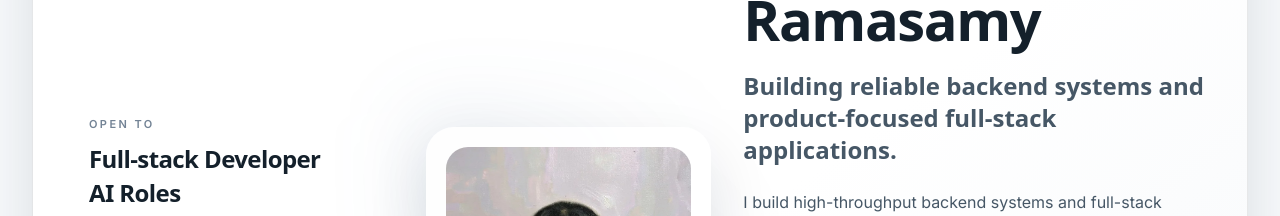
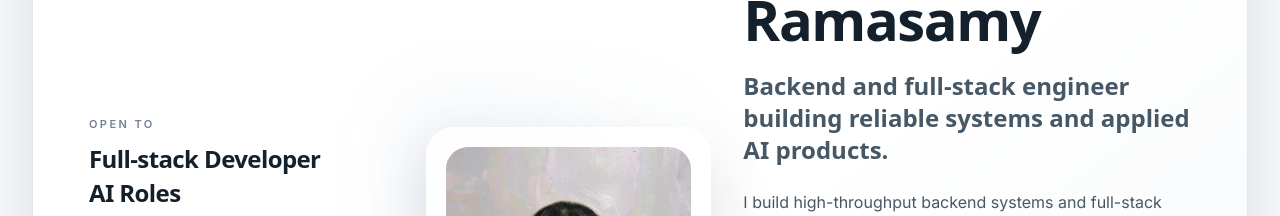
Before and after one commit to Rithikaram29/minimal_portfolio, a React (Vite) app: page /agent/profile in a window 1280 px wide. Shown: the part 253-469 px from the top of the page. Built offline with nearby package versions, Linux system fonts and the light colour scheme; no server answers; a web font is replaced by a local one.

Commit message:
fix: ai optimised titile

```diff
--- a/src/components/subComponents/heroabout.tsx
+++ b/src/components/subComponents/heroabout.tsx
@@ -1,4 +1,5 @@
 import dp from "../../assets/dp.webp"
+import { profile } from "../../data/portfolio.ts"
 
 const scrollTo = (id: string) => {
   const el = document.getElementById(id)
@@ -54,7 +55,7 @@ export const HeroAbout = () => {
               Rithika Ramasamy
             </h1>
             <h2 className="mt-4 max-w-3xl text-xl font-semibold leading-8 text-(--text-secondary) sm:text-2xl">
-              Building reliable backend systems and product-focused full-stack applications.
+              {profile.headline}
             </h2>
           </div>
 
--- a/src/data/portfolio.ts
+++ b/src/data/portfolio.ts
@@ -34,7 +34,7 @@ export const profile: Profile = {
   givenName: 'Rithika',
   familyName: 'Ramasamy',
   title: 'Software Engineer I',
-  headline: 'Building reliable backend systems and product-focused full-stack applications.',
+  headline: 'Backend and full-stack engineer building reliable systems and applied AI products.',
   summary:
     'Full-stack software engineer building high-throughput backend systems and full-stack applications with MERN, TypeScript and applied AI. ' +
     'Currently engineering payment infrastructure and microservices at Neokred, with a focus on reliability, clean architecture and measurable product impact.',
```
